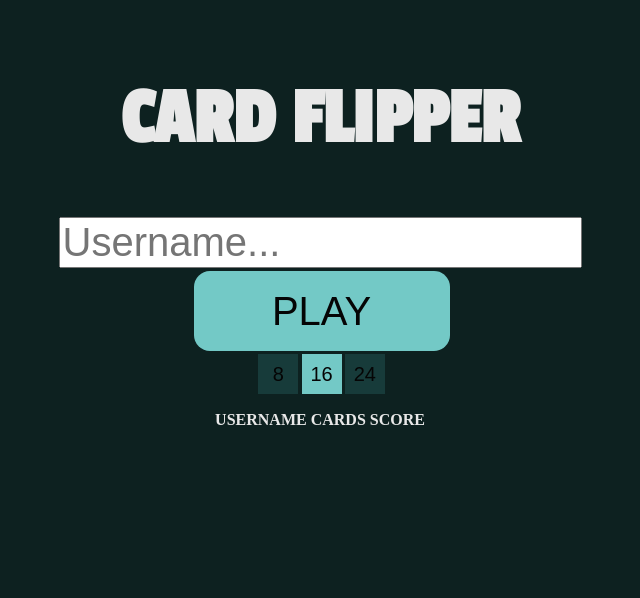
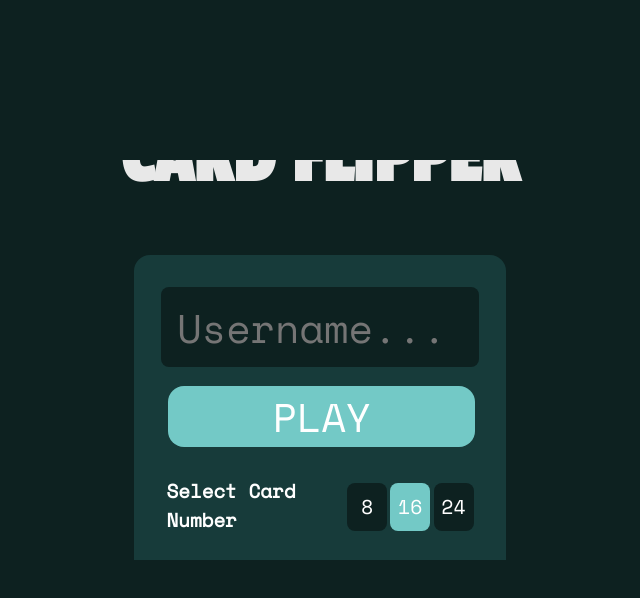
Before and after one commit to ThatLukeDev/parallax, a React (Vite) app in the folder Employer Project/: page / in a window 1280 px wide. Shown: the top 598 px of the page, without its empty margins (320-960 px from the left). Built offline with nearby package versions, Linux system fonts and the light colour scheme.

Commit message:
Improved UI still needs work though

```diff
--- a/Employer Project/src/App.css
+++ b/Employer Project/src/App.css
@@ -12,6 +12,7 @@ Realtime Colors link for selected colors: https://realtimecolors.com/?colors=e8e
 Thanks for using RealtimeColors.com!
 */
 @import url('https://fonts.googleapis.com/css2?family=Passion+One&display=swap');
+@import url('https://fonts.googleapis.com/css2?family=Space+Mono&display=swap');
 .titleFont {
   font-family: 'Passion One', cursive;
 }
@@ -22,6 +23,7 @@ Thanks for using RealtimeColors.com!
   flex-direction: column;
   width: 100%;
   height: 50vh;
+  margin-top: 20vh;
   overflow: hidden;
 }
 .removeBorder {
@@ -30,9 +32,11 @@ Thanks for using RealtimeColors.com!
   margin-top: .25vw;
 }
 .squareBtn {
-  width: 5vh;
-  height: 5vh;
-  background-color: #173b3a;
+  width: 6vh;
+  height: 6vh;
+  background-color: #0d2120;
+  border-radius: 1vh;
+  color: white;
 }
 .selected {
   background-color: #73c9c6;
@@ -42,6 +46,9 @@ Thanks for using RealtimeColors.com!
 }
 .mediumText {
   font-size: 5vh;
+}
+.whiteText {
+  color: white;
 }
 @media only screen and (max-device-width: 600px) and (orientation: portrait) {
   .mediumText {
@@ -54,12 +61,13 @@ Thanks for using RealtimeColors.com!
 }
 .smallText {
   font-size: 2.5vh;
+  color: white;
 }
 .primaryColour {
   color: #e8e8e8;
 }
 .secondaryColour {
-  color: #050505;
+  color: white;
 }
 .primaryButtonColour {
   background-color: #9c9c9c;
@@ -72,6 +80,7 @@ Thanks for using RealtimeColors.com!
 }
 body {
   background-color: #0d2120;
+  font-family: 'Space Mono', monospace;
 }
 #scoreboard {
   display: flex;
@@ -91,6 +100,20 @@ body {
   height: 30vh;
   border-radius: 2vh;
 }
+#cardSelections {
+  display: flex;
+  width: 100%;
+  align-items: center;
+  margin-top: 2vh;
+  margin-bottom: 6vh;
+  justify-content: center;
+}
+.cardHeader {
+  font-family: 'Space Mono', monospace;
+  color: white;
+  font-size: 2.4vh;
+  margin-right: 1vw;
+}
 .header {
   color: white;
 }
@@ -107,17 +130,52 @@ body {
   opacity: .6;
 }
 .buttonClass {
-  height: 10vh;
-  width: 20vw;
+  height: 8vh;
+  width: 100%;
   border-radius: 2vh;
   transition: all .2s;
   background-color: #73c9c6;
+}
+input {
+  background-color: #0d2120;
+  margin-bottom: 2vh;
+  border-style: none;
+  position: relative;
+  width: 93%;
+  height: 6vh;
+  padding: 2vh;
+  border-radius: 1vh;
+  font-family: 'Space Mono', monospace;
+
+}
+.formContainer {
+  display: flex;
+  flex-direction: column;
+  align-items: center;
+  width: 24vw;
+  background-color: #173b3a;
+  padding: 4vh;
+  border-radius: 2vh;
+}
+input:focus {
+  border-style: none;
+  outline: none;
+}
+button {
+  transition: all .2s;
+  font-family: 'Space Mono', monospace;
+}
+button:hover {
+  cursor: pointer;
+}
+button:active {
+  transform: scale(95%);
 }
 .buttonClass:hover {
   background-color: #73c9c6;
 }
 .buttonClass:active {
-  transform: scale(90%);
+  transform: scale(95%);
 }
 .gameHolder {
   height: 100vh;
--- a/Employer Project/src/components/MainMenu.tsx
+++ b/Employer Project/src/components/MainMenu.tsx
@@ -54,13 +54,14 @@ const MainMenu = ({setState}) => {
     <div className='reset'>
       <div className='mainOuter'>
         <h1 className='titleFont largeText primaryColour'>CARD FLIPPER</h1>
+        <div className='formContainer'>
           <input type="text" className='secondaryColour mediumText' id="playernameBox" placeholder='Username...' />
           <button className='removeBorder secondaryColour mediumText buttonClass' onClick={() => play()}>PLAY</button>
           <div id="cardSelections">
+            <h1 className='cardHeader'>Select Card Number</h1>
             {buttonsArray.map((current) =>
-            <button className='removeBorder secondaryColour smallText squareBtn' onClick={() => {toggleButtons(current)}} id={`${current}-card`}>{current}</button>
+              <button className='removeBorder secondaryColour smallText squareBtn buttonClick' onClick={() => {toggleButtons(current)}} id={`${current}-card`}>{current}</button>
             )}
-        </div>
           </div>
           <div className='primaryColour' id='scoreboard'>
             <table>
@@ -74,6 +75,8 @@ const MainMenu = ({setState}) => {
             </table>
           </div>
         </div>
+      </div>
+    </div>
   )
 }
 
```
Lines whose indentation alone changed are shown as unchanged.
